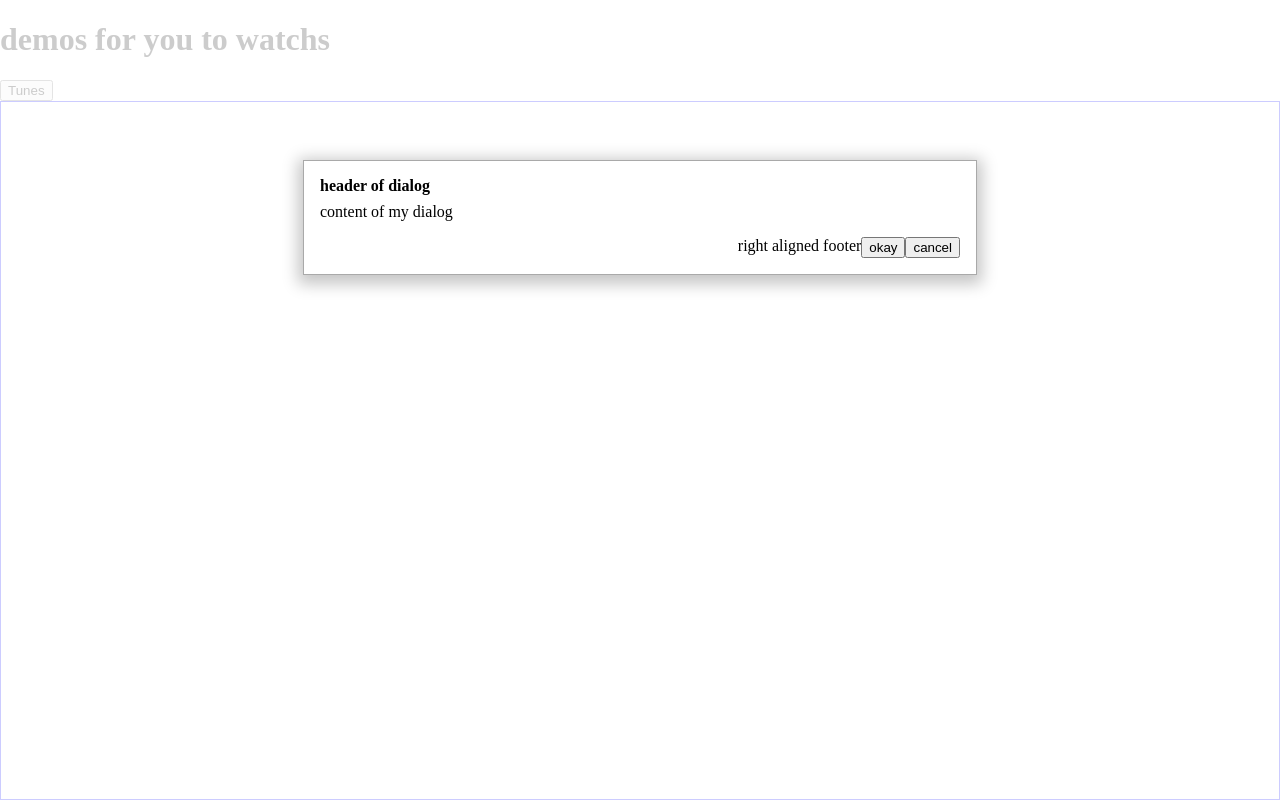
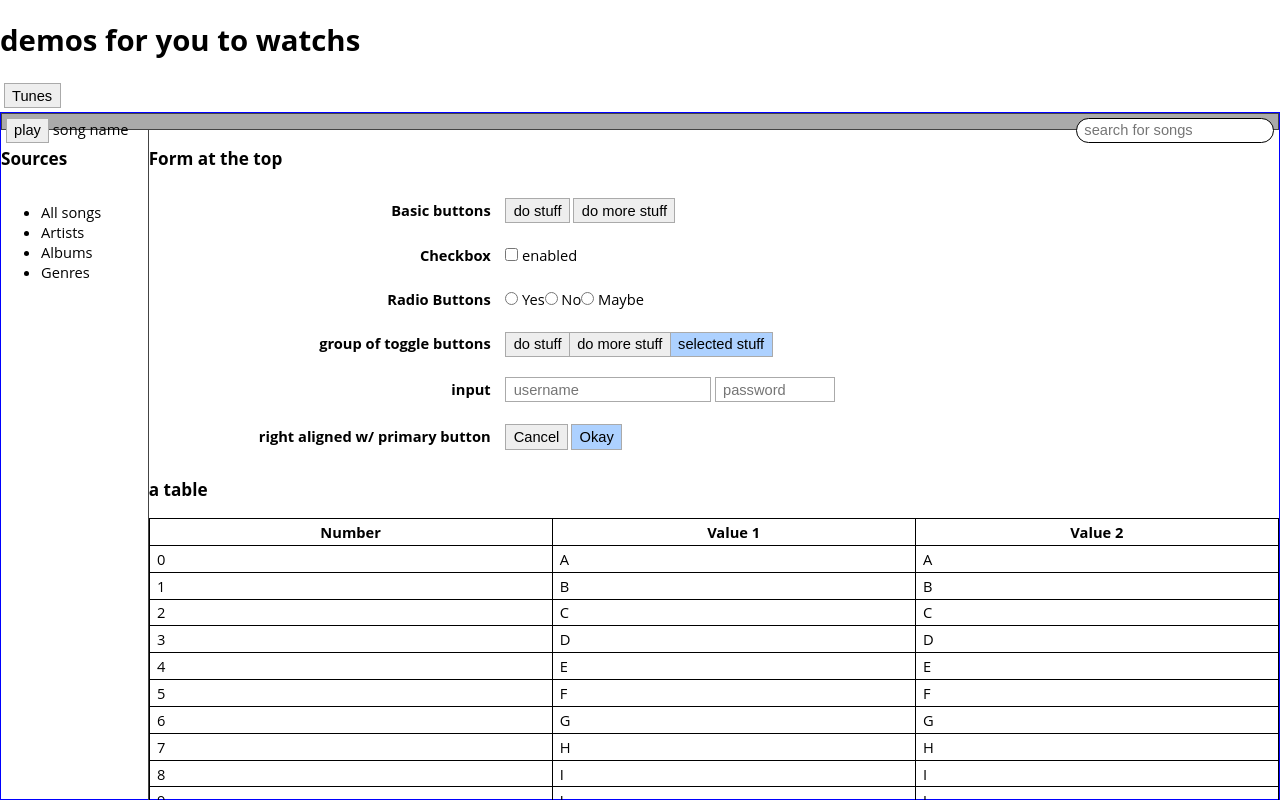
Before and after one commit to joshmarinacci/appy-style, a React (Create React App) app: page / in a window 1280 px wide. Shown: the top 800 px of the page. Built offline with nearby package versions, Linux system fonts and the light colour scheme; the HTML template or start-up script is replaced by a standard one.

Commit message:
add resets add styling for buttons, inputs add styling for forms

```diff
--- a/src/App.js
+++ b/src/App.js
@@ -1,16 +1,18 @@
 import React, { Component } from 'react';
 import './layout.css';
+import './look.css';
 import TunesDemo from "./TunesDemo";
 import DialogDemo from "./DialogDemo";
 
 class App extends Component {
   render() {
+      //DialogDemo
       //              <TunesDemo/>
       return <div className="vbox fill">
           <h1>demos for you to watchs</h1>
           <div className="hbox"><button>Tunes</button></div>
           <div className="grow" id="demo-pane">
-              <DialogDemo/>
+              <TunesDemo/>
           </div>
       </div>
   }
--- a/src/TunesDemo.js
+++ b/src/TunesDemo.js
@@ -1,10 +1,19 @@
 import React, { Component } from 'react';
 
+
+function range(start,stop) {
+    var ret = [];
+    for(var i=start; i<stop; i++) {
+        ret.push(i)
+    }
+    return ret;
+}
 class TunesDemo extends Component {
     render() {
+        var songs = range(0,50).map((i)=> String.fromCharCode('A'.charCodeAt(0)+i));
         return (
-            <div className='fill vbox debug'>
-                <div className='hbox'>
+            <div className='fill vbox'>
+                <div className='hbox toolbar'>
                     <button>play</button>
                     <label>song name</label>
                     <span className='grow'></span>
@@ -12,9 +21,9 @@ class TunesDemo extends Component {
                 </div>
 
 
-                <div className='hbox debug grow'>
-                    <div className='vbox'>
-                        <h3>sources</h3>
+                <div className='hbox grow'>
+                    <div className='vbox left-pane'>
+                        <h3>Sources</h3>
                         <div class='scroll grow'>
                             <ul>
                                 <li>All songs</li>
@@ -25,16 +34,58 @@ class TunesDemo extends Component {
                         </div>
                     </div>
 
-                    <div className='grow scroll'>
-                        <table>
-                            <tbody>
-                            .... table of songs
+                    <div className='grow scroll vbox form'>
+                        <h3>Form at the top</h3>
+
+                        <div className="hbox">
+                            <label>Basic buttons</label>
+                            <button>do stuff</button>
+                            <button>do more stuff</button>
+                        </div>
+                        <div className="hbox">
+                            <label>Checkbox</label>
+                            <input type="checkbox"/>
+                            <label>enabled</label>
+                        </div>
+                        <div className="hbox">
+                            <label>Radio Buttons</label>
+                            <input type="radio"/><label>Yes</label>
+                            <input type="radio"/><label>No</label>
+                            <input type="radio"/><label>Maybe</label>
+                        </div>
+                        <div className="hbox">
+                            <label>group of toggle buttons</label>
+                            <div className="group">
+                                <button>do stuff</button>
+                                <button>do more stuff</button>
+                                <button className="selected">selected stuff</button>
+                            </div>
+                        </div>
+                        <div className="hbox">
+                            <label>input</label>
+                            <input type="text" size="20" placeholder="username"/>
+                            <input type="password" size="10" placeholder="password"/>
+                        </div>
+                        <div className="hbox">
+                            <label>right aligned w/ primary button</label>
+                            <button>Cancel</button>
+                            <button className="primary">Okay</button>
+                        </div>
+
+                        <h3>a table</h3>
+                        <table className="songs-table">
+                            <thead>
+                            <tr><th>Number</th><th>Value 1</th><th>Value 2</th></tr>
+                            </thead>
+                            <tbody>{songs.map((t,i)=>{
+                                return <tr><td>{i}</td><td>{t}</td><td>{t}</td></tr>
+                            })}
                             </tbody>
                         </table>
                     </div>
                 </div>
 
-                <div className='hbox'>
+                <div className='hbox statusbar'>
                     <label>Songs in library: 23,000</label>
                 </div>
 
--- a/src/dialog.css
+++ b/src/dialog.css
@@ -38,9 +38,3 @@
 .children-right {
     justify-content: flex-end;
 }
-
-
-button.default {
-    background-color: #3399dd;
-    color: white;
-}
--- a/src/index.css
+++ b/src/index.css
@@ -7,3 +7,14 @@ html {
     height: 100%;
     position: relative;
 }
+
+
+.songs-table {
+    border: 1px solid black;
+    width: 100%;
+    border-collapse: collapse;
+}
+.songs-table td, .songs-table th {
+    border: 1px solid black;
+    padding: 0.2em 0.5em;
+}
--- a/src/look.css
+++ b/src/look.css
@@ -1,17 +1,70 @@
+/* resets */
 body {
     font-family: 'Open Sans', 'Helvetica', 'Arial', sans-serif;
     font-size: 11pt;
 }
 
+button, input, input[type=search] {
+    font-size: 100%;
+    font-weight: normal;
+    border: 1px solid black;
+    background-color: #fff;
+    border-radius: 0;
+    padding: 0.25em 0.5em;
+    margin: 0.25em;
+}
 
+input[type=search] {
+    -webkit-appearance: none;
+    border-radius: 1em;
+    padding-right: 0;
+}
+
+
+
+
+
+/* styling buttons */
+
+button {
+    background-color: #eee;
+    border-color: #aaa;
+}
+button:hover {
+    background-color: #aaa;
+}
+button:active {
+    background-color: #666;
+}
+button.selected {
+    background-color: #add1ff;
+}
+button.selected:hover {
+    background-color: #8faacc;
+}
+button.primary {
+    background-color: #add1ff;
+}
+
+/* styling text inputs */
+input {
+    border-color: #aaa;
+}
+
+
+
+/* toolbar and status bar*/
 .toolbar, .statusbar {
     border: 1px solid #444;
     background-color: #aaa;
     min-height: 1em;
+    align-items: baseline;
 }
 .statusbar {
     border-width: 1px 0px 0px 0px;
 }
+
+/* panes */
 .left-pane {
     border: 1px solid #444;
     border-width: 0px 1px 0px 0px;
@@ -22,45 +75,46 @@ body {
     border-width: 0px 0px 0px 1px;
     min-width: 10em;
 }
+
 .pane {
     border: 0px solid gray;
 }
 
 
-h1, h2, h3 {
-    padding:0.25em;
-    margin:0;
-    background-color: #888;
-    color: #eee;
-    font-weight: normal;
+
+
+/* ==== forms === */
+
+/* make each form line be pretty */
+.form > .hbox {
+    line-height: 2em;
+    min-height: 2em;
+    margin: 0.5em;
+    align-items: baseline;
 }
 
-button {
-    font-weight: normal;
-    font-size: 100%;
-    border: 1px solid lightgrey;
-    background-color: #fff;
+/* special formatting for the first label of a line */
+.form > .hbox > label:first-child {
+    width: 30%;
+    text-align: right;
+    font-weight: bold;
+    padding-right: 1em;
+}
+/* fix left alignment for the other parts of a line */
+.form > .hbox > button, .form > .hbox > input {
+    margin-left: 0;
 }
 
-.toolbar button, .statusbar button {
-    border: 1px solid #444;
+
+.group {
+    border: 0px solid red;
     margin:0;
-    padding: 0.25em;
-    background-color: #888;
-    border-width: 0px 1px 0px 0px;
+    padding:0;
 }
-.toolbar button:active {
-    background-color: lightgrey;
-    color: black;
+.group button {
+    margin:0;
+    border-width: 1px 0px 1px 1px;
 }
-.toolbar label {
-    padding: 0.25em;
+.group button:last-child {
+    border-right-width: 1px;
 }
-
-input.search {
-    border: 0px solid #444;
-    border-radius: 1em;
-    margin:0;
-    padding:0.25em 1em;
-    font-size: 100%;
-}
```
